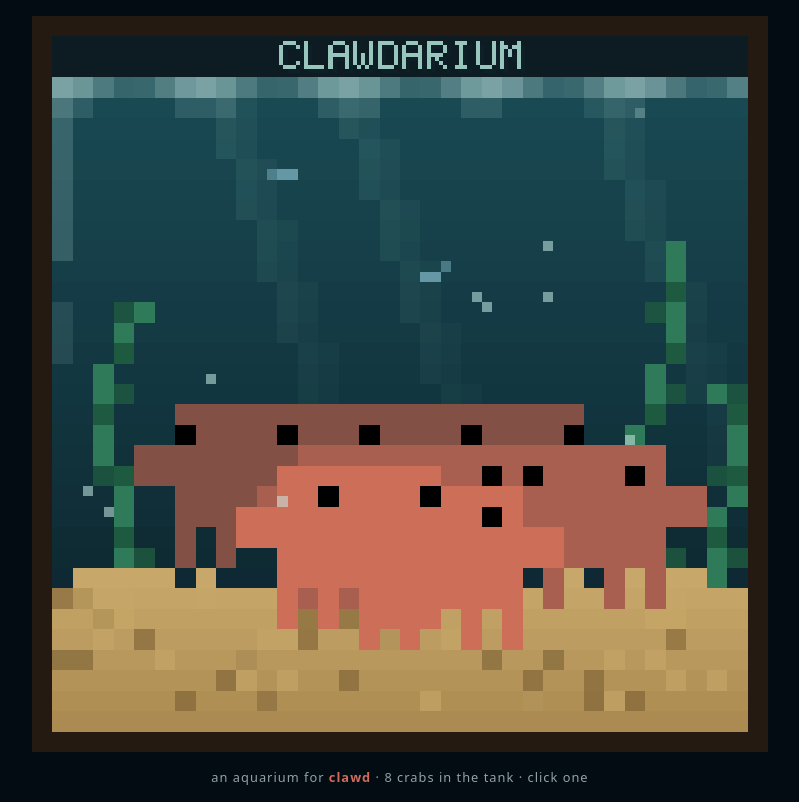
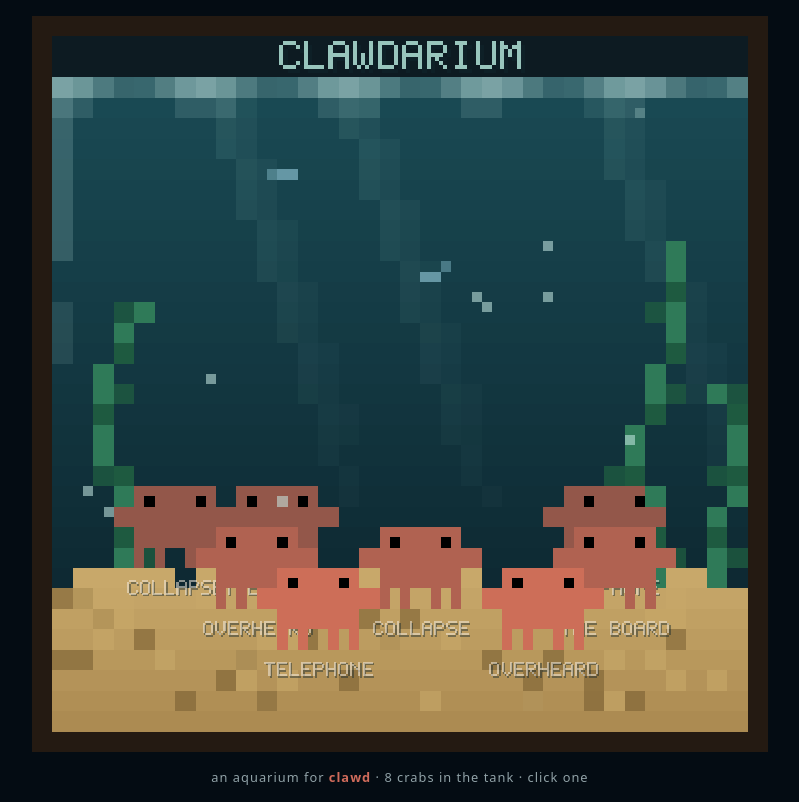
Before and after one commit to nitrimandylis/clawdarium, a website: page docs/index.html in a window 1280 px wide. Shown: the whole page, without its empty margins (240-1039 px from the left). Drawn offline with Linux system fonts and the light colour scheme; files whose address does not match are found by name.

Commit message:
halve the tank crabs and give each its name label

```diff
--- a/docs/index.html
+++ b/docs/index.html
@@ -167,28 +167,6 @@ var CLAWD = {
   eyeLeft: { x: 4, y: 1 },
   eyeRight: { x: 9, y: 1 }
 };
-var EYE_OFFSET = {
-  forward: { dx: 0, dy: 0 },
-  look_right: { dx: 1, dy: 0 },
-  look_left: { dx: -1, dy: 0 },
-  look_up: { dx: 0, dy: -1 },
-  look_down: { dx: 0, dy: 1 }
-};
-function drawClawd(ox, oy, opts = {}) {
-  const body = opts.body || CLAWD.body;
-  const a = opts.alpha;
-  for (let r = 0;r < CLAWD.height; r++)
-    for (let c = 0;c < CLAWD.width; c++)
-      if (CLAWD.data[r][c])
-        px(ox + c, oy + r, body, a);
-  const eyes = opts.eyes || "forward";
-  if (eyes === "blink")
-    return;
-  const o = EYE_OFFSET[eyes];
-  if (!opts.eyeCoverL)
-    px(ox + CLAWD.eyeLeft.x + o.dx, oy + CLAWD.eyeLeft.y + o.dy, CLAWD.eye, a);
-  px(ox + CLAWD.eyeRight.x + o.dx, oy + CLAWD.eyeRight.y + o.dy, CLAWD.eye, a);
-}
 var GLYPHS = {
   A: ["01110", "10001", "10001", "11111", "10001", "10001", "10001", "00000", "00000"],
   B: ["11110", "10001", "10001", "11110", "10001", "10001", "11110", "00000", "00000"],
@@ -384,20 +362,21 @@ function drawTitle() {
   drawText("CLAWDARIUM", 6, SIZE / 2 + 6, 1.2 * PX + 6, WATER.tagShadow, 0.5);
   drawText("CLAWDARIUM", 6, SIZE / 2, 1.2 * PX, WATER.title, 0.9);
 }
-var LANES = [19, 21, 23];
-var X_MIN = INNER_L + 1;
-var X_MAX = INNER_R - CLAWD.width;
-function spawnCrab(name, dir, i) {
-  const lane = LANES[i % LANES.length];
-  const x = X_MIN + rnd(i * 31 + 5) * (X_MAX - X_MIN);
+var LANES = [46, 50, 54];
+var X_MIN = (INNER_L + 1) * 2;
+var X_MAX = INNER_R * 2 - CLAWD.width - 2;
+var TERRITORY = 9;
+function spawnCrab(name, dir, i, total) {
+  const home = X_MIN + (i + 0.5) * (X_MAX - X_MIN) / total + (rnd(i * 31 + 5) - 0.5) * 4;
   crabs.push({
     name,
     dir,
     label: name.replace(/^gossip-/, "").replace(/-/g, " ").toUpperCase(),
-    x,
-    y: lane,
-    target: x,
-    speed: 2.2 + rnd(i * 17) * 1.4,
+    x: home,
+    y: LANES[i % LANES.length],
+    home,
+    target: home,
+    speed: 4 + rnd(i * 17) * 2.5,
     restUntil: rnd(i * 7) * 4,
     seed: i * 97 + 13
   });
@@ -405,31 +384,37 @@ function spawnCrab(name, dir, i) {
 function updateCrab(c, sec, dt) {
   if (sec < c.restUntil)
     return;
-  if (Math.abs(c.x - c.target) < 0.3) {
+  if (Math.abs(c.x - c.target) < 0.4) {
     c.restUntil = sec + 1.5 + Math.random() * 4;
-    c.target = X_MIN + Math.random() * (X_MAX - X_MIN);
+    c.target = Math.max(X_MIN, Math.min(X_MAX, c.home + (Math.random() * 2 - 1) * TERRITORY));
     return;
   }
   c.x += Math.sign(c.target - c.x) * c.speed * dt;
 }
+function drawClawdHalf(hx, hy, body, eyes) {
+  for (let r = 0;r < CLAWD.height; r++)
+    for (let col = 0;col < CLAWD.width; col++)
+      if (CLAWD.data[r][col])
+        pxh(hx + col, hy + r, body);
+  if (eyes === "blink")
+    return;
+  const off = eyes === "look_right" ? { dx: 1, dy: 0 } : eyes === "look_left" ? { dx: -1, dy: 0 } : eyes === "look_up" ? { dx: 0, dy: -1 } : { dx: 0, dy: 0 };
+  pxh(hx + CLAWD.eyeLeft.x + off.dx, hy + CLAWD.eyeLeft.y + off.dy, CLAWD.eye);
+  pxh(hx + CLAWD.eyeRight.x + off.dx, hy + CLAWD.eyeRight.y + off.dy, CLAWD.eye);
+}
 function drawCrab(c, sec) {
-  const walking = sec >= c.restUntil && Math.abs(c.x - c.target) >= 0.3;
+  const walking = sec >= c.restUntil && Math.abs(c.x - c.target) >= 0.4;
   const step = walking && Math.sin(sec * 9 + c.seed) > 0.3 ? -1 : 0;
   const blink = (sec * 24 + c.seed) % 90 >= 87;
   const eyes = blink ? "blink" : walking ? c.target > c.x ? "look_right" : "look_left" : c === hovered ? "look_up" : "forward";
   const depth = (LANES[LANES.length - 1] - c.y) / (LANES[LANES.length - 1] - LANES[0]);
-  const body = depth > 0 ? mix(CLAWD.body, WATER.bottom, depth * 0.38) : CLAWD.body;
-  drawClawd(Math.round(c.x), c.y + step, { eyes, body });
-}
-function drawTag(c) {
-  const cx = (Math.round(c.x) + CLAWD.width / 2) * PX;
-  const topY = (c.y - 2.4) * PX;
-  const w = textWidth(c.label, 4) + 24;
-  ctx2.fillStyle = WATER.tagShadow;
-  ctx2.globalAlpha = 0.85;
-  ctx2.fillRect(Math.round(cx - w / 2), topY - 10, w, 4 * 9 + 20);
-  ctx2.globalAlpha = 1;
-  drawText(c.label, 4, cx, topY, WATER.tagInk);
+  const body = depth > 0 ? mix(CLAWD.body, WATER.bottom, depth * 0.3) : CLAWD.body;
+  drawClawdHalf(Math.round(c.x), c.y + step, body, eyes);
+  const cx = (Math.round(c.x) + CLAWD.width / 2) * HP;
+  const topY = (c.y + CLAWD.height + 1.2) * HP;
+  const a = c === hovered ? 1 : 0.55;
+  drawText(c.label, 3, cx + 2, topY + 2, WATER.tagShadow, a * 0.8);
+  drawText(c.label, 3, cx, topY, WATER.tagInk, a);
 }
 var last = 0;
 function frame(ts) {
@@ -447,17 +432,15 @@ function frame(ts) {
   drawBubbles(sec);
   drawTitle();
   drawTankFrame();
-  if (hovered)
-    drawTag(hovered);
   if (running && !reduced)
     requestAnimationFrame(frame);
 }
 function crabAt(clientX, clientY) {
   const r = cv.getBoundingClientRect();
-  const gx = (clientX - r.left) / r.width * GW;
-  const gy = (clientY - r.top) / r.height * GH;
+  const gx = (clientX - r.left) / r.width * GW * 2;
+  const gy = (clientY - r.top) / r.height * GH * 2;
   for (const c of [...crabs].sort((a, b) => b.y - a.y)) {
-    if (gx >= c.x && gx <= c.x + CLAWD.width && gy >= c.y - 1 && gy <= c.y + CLAWD.height)
+    if (gx >= c.x - 1 && gx <= c.x + CLAWD.width + 1 && gy >= c.y - 2 && gy <= c.y + CLAWD.height + 5)
       return c;
   }
   return null;
@@ -519,8 +502,9 @@ async function scenesFrom(path) {
 }
 var pub = await scenesFrom("manifest.json");
 var priv = await scenesFrom("private/manifest.json");
-pub.forEach((n, i) => spawnCrab(n, "", i));
-priv.forEach((n, i) => spawnCrab(n, "private/", pub.length + i));
+var total = pub.length + priv.length;
+pub.forEach((n, i) => spawnCrab(n, "", i, total));
+priv.forEach((n, i) => spawnCrab(n, "private/", pub.length + i, total));
 var nav = document.getElementById("navlist");
 for (const c of crabs) {
   const li = document.createElement("li");
```
Also changed, not shown: hub/tank.ts (+54 -36 lines).
